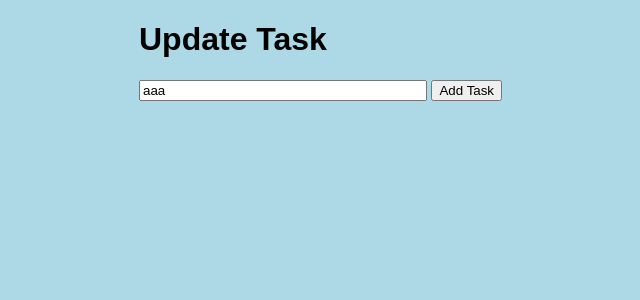
After one commit to Yma-Van2020/flask_jinja_practice_app, a Flask app: page /update/2 in a window 1280 px wide. The commit adds this page. Shown: the top 300 px of the page, without its empty margins (301-941 px from the left). Run offline with Flask 3, Linux system fonts and the light colour scheme; data comes from the database, SQL or seed files in the repository; both versions use the stored data as it was after the commit.

Commit message:
finish CRUD routes

```diff
--- a/app.py
+++ b/app.py
@@ -35,5 +35,31 @@ def index():
     tasks = Todo.query.order_by(Todo.date_created).all()
     return render_template('index.html', tasks=tasks)
 
+@app.route('/delete/<int:id>')
+def delete(id):
+  task_to_delete = Todo.query.get_or_404(id)
+
+  try:
+    db.session.delete(task_to_delete)
+    db.session.commit()
+    return redirect('/')
+  except:
+    return 'There was a problem deleting that task'
+
+@app.route('/update/<int:id>', methods=['GET', 'POST'])
+def update(id):
+  task = Todo.query.get_or_404(id)
+
+  if request.method == 'POST':
+    task.content = request.form['content']
+
+    try:
+      db.session.commit()
+      return redirect('/')
+    except:
+      return 'There was a problem updating that task'
+  else:
+    return render_template('update.html', task=task)
+
 if __name__ == "__main__":
   app.run(debug=True)
--- a/templates/index.html
+++ b/templates/index.html
@@ -20,9 +20,9 @@
         <td>{{ task.content }}</td>
         <td>{{ task.date_created.date() }}</td>
         <td>
-          <a href="">Delete</a>
+          <a href="/delete/{{task.id}}">Delete</a>
           <br>
-          <a href="">Update</a>
+          <a href="/update/{{task.id}}">Update</a>
         </td>
       </tr>
     {% endfor %}
--- /dev/null
+++ b/templates/update.html
@@ -0,0 +1,19 @@
+{% extends 'base.html' %}
+
+{% block head %}
+
+{% endblock %}
+
+{% block body %}
+
+<div class="content">
+  <h1>Update Task</h1>
+
+  <div class="form">
+    <form action="/update/{{task.id}}" method="POST">
+      <input type="text" name="content" id="content" value={{task.content}}>
+      <input type="submit" value="Add Task">
+    </form>
+  </div>
+</div>
+{% endblock %}
```
Also changed, not shown: instance/test.db.
